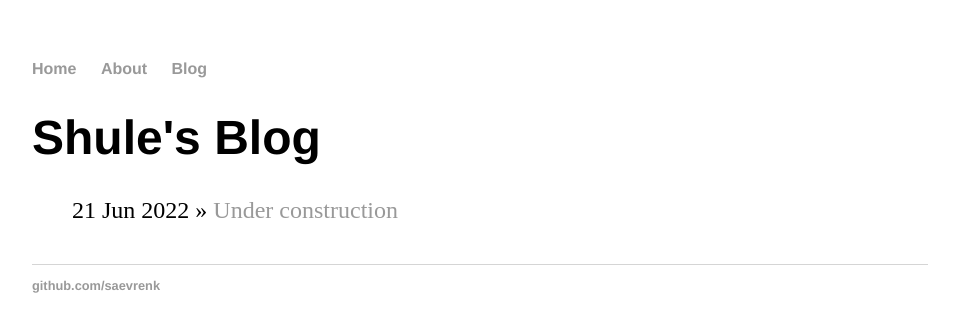
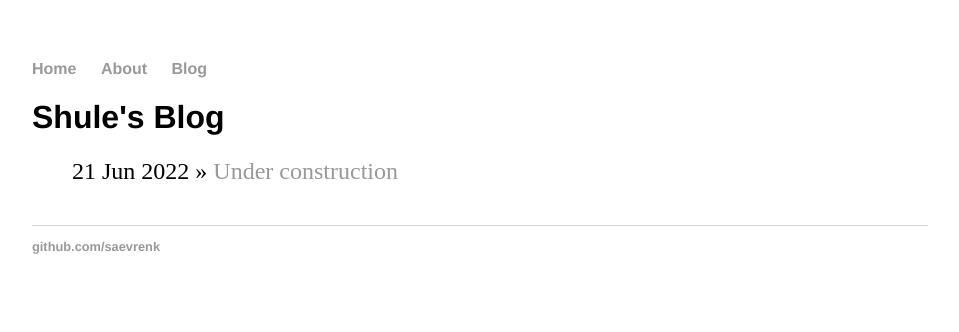
Before and after one commit to saevrenk/saevrenk.github.io, a Jekyll site: the page built from blog/index.html, in a window 1280 px wide. Shown: the top 332 px of the page, without its empty margins (160-1119 px from the left). Built offline with Jekyll 4.4.1, drawn with Linux system fonts in a browser that asks for light colours.

Commit message:
Update main.css
adjusted fonts

```diff
--- a/css/main.css
+++ b/css/main.css
@@ -20,7 +20,7 @@ a:hover {
     text-decoration: underline;
 }
 h1 {
-    font-size: 3em;
+    font-size: 2em;
     font-family:'Helvetica', 'Arial', 'Sans-Serif';
 }
 p {
@@ -44,8 +44,8 @@ ul.posts li {
 
 /* CV */
 .cv { margin: 0px 0px 60px; }
-.cv h1 { font-size: 3em; }
-.cv h2 { font-size: 2em; }
+.cv h1 { font-size: 2em; }
+.cv h2 { font-size: 1.5em; }
 .cv address, .cv .download { font-family: 'Helvetica', 'Arial', 'Sans-Serif'; }
 .cv address, .cv p { font-size: 1.2em; }
 .cv .download { float: right; font-size: .8em; text-transform: uppercase; }
```
